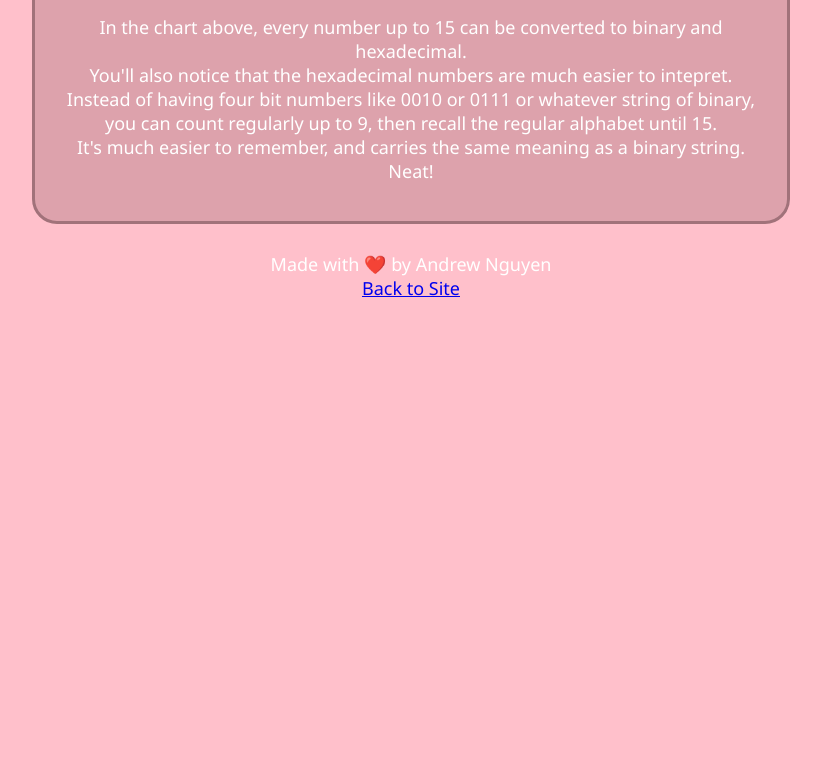
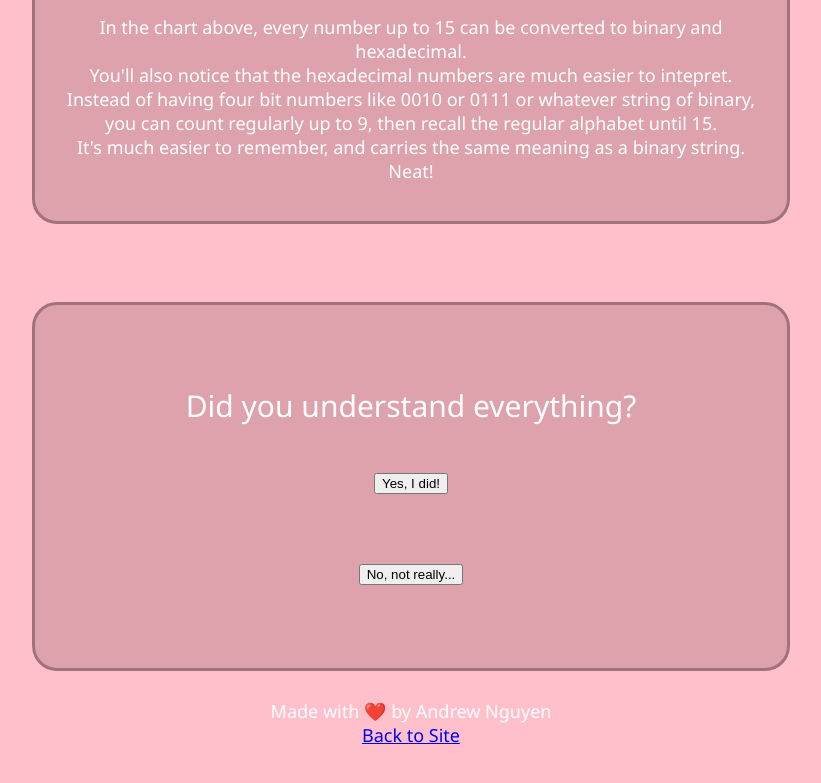
Before and after one commit to Sekihotai/scaling-octo-fiesta, a plain HTML site: page binary/index.html in a window 1280 px wide. Shown: the part 3916-4699 px from the top of the page, without its empty margins (229-1050 px from the left). Before the commit the page ends 4254 px from the top, so only its background shows below. Drawn offline with Linux system fonts and the light colour scheme.

Commit message:
added buttons and secrets

```diff
--- a/binary/index.html
+++ b/binary/index.html
@@ -1,6 +1,5 @@
 <!DOCTYPE html>
 <html lang="en">
-
 <head>
     <meta charset="UTF-8">
     <meta name="viewport" content="width=device-width, initial-scale=1.0">
@@ -8,8 +7,27 @@
     <link rel="stylesheet" href="main.css">
     <style>
     </style>
+    <script>
+        function myFunction() {
+  var x = document.getElementById("disappearing");
+  if (x.style.display === "none") {
+    x.style.display = "block";
+  } else {
+    x.style.display = "none";
+  }
+}
+
+function donda() {
+  var x = document.getElementById("changing");
+  if (x.innerHTML === "Did you understand everything?") {
+    x.innerHTML = "Great!";
+  } else {
+    x.innerHTML = "Great!";
+  }
+}
+</script>
 </head>
-
+<!--Hi Tim!-->
 <body>
     <div id='title-container'>
         <h1>Binary: Potential Uses</h1>
@@ -53,8 +71,7 @@
         </div>
     </div>
     <div class='lazyspacing'> . </div>
-    <!--It's actually kind of amazing how many times I make up a good solution that is nowhere
-near the right one.-->
+    <!--It's actually kind of amazing how many times I make up a good solution that is nowhere near the right one.-->
     <h2>Images</h2>
     <div class='border'>
         <div id='imagemaking' class='text'>
@@ -76,16 +93,22 @@ near the right one.-->
             <p> In the chart above, every number up to 15 can be converted to binary and hexadecimal. <br>You'll also notice that the hexadecimal numbers are much easier to intepret. <br>Instead of having four bit numbers like 0010 or 0111 or whatever string of binary, <br>you can count regularly up to 9, then recall the regular alphabet until 15. <br>It's much easier to remember, and carries the same meaning as a binary string. Neat! </p>
         </div>
     </div>
+
+<div class='lazyspacing'>.</div>
+
+
+<div class='border'>
+    <div id='question'>
+        <p id='changing'>Did you understand everything?<p>
+            <button type='enabled' onclick='donda()' class='button1'>Yes, I did!</button>
+
+            <div id='disappearing'>
+            <button type='enabled' onclick='myFunction()' class='button1'>No, not really...</button>
+            </div>
+    </div>
+</div>
     <div class='text'>
         <p>Made with ❤️ by Andrew Nguyen<br><a href="https://spiritualsworld.xyz">Back to Site</a></p>
     </div>
 </body>
-<!--
-    HELLO MISTER MANTICORE
-    HELLO PHINEAS FISHER
-    HELLO WORLD
-    HELLO MR. WEISSMAN
-    HELLO PHIL ZIMMERMAN
--->
-
 </html>
--- a/binary/main.css
+++ b/binary/main.css
@@ -160,3 +160,19 @@ img:hover {
     margin: -20px;
     font-size: 30px;
 }
+
+#question {
+    font-size: 30px;
+    text-align: center;
+    font-family: 'Noto Sans', sans-serif;
+    color: white;
+
+}
+
+.button1 {
+    color: black;
+}
+
+#test {
+    display: none
+}
```
